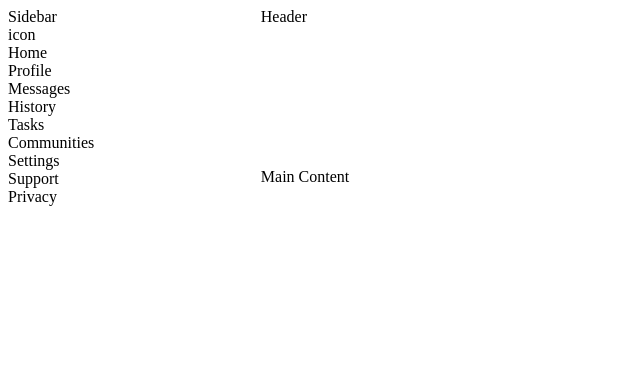
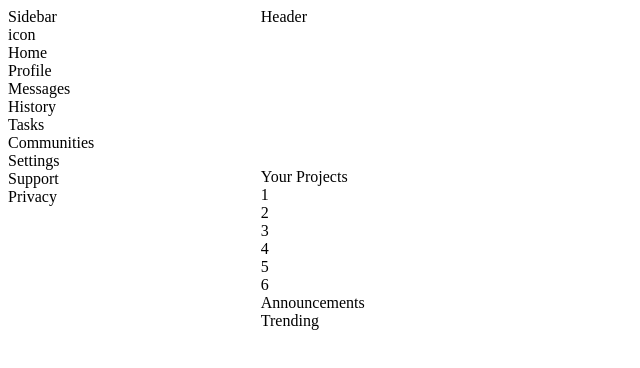
Before and after one commit to KevinPhDev/Admin-Dashboard, a plain HTML site: page index.html in a window 1280 px wide. Shown: the whole page, without its empty margins (0-640 px from the left). Drawn offline with Linux system fonts and the light colour scheme.

Commit message:
Create nested divs

```diff
--- a/index.html
+++ b/index.html
@@ -25,6 +25,17 @@
             <div class="link">Privacy</div>
         </div>
     </div>
-    <div class="container" id="main-content">Main Content</div>
+    <div class="container" id="main-content">
+        <div class="main-sections">Your Projects
+            <div class="project">1</div>
+            <div class="project">2</div>
+            <div class="project">3</div>
+            <div class="project">4</div>
+            <div class="project">5</div>
+            <div class="project">6</div>
+        </div>
+        <div class="main-sections">Announcements</div>
+        <div class="main-sections">Trending</div>
+    </div>
 </body>
 </html>
```
